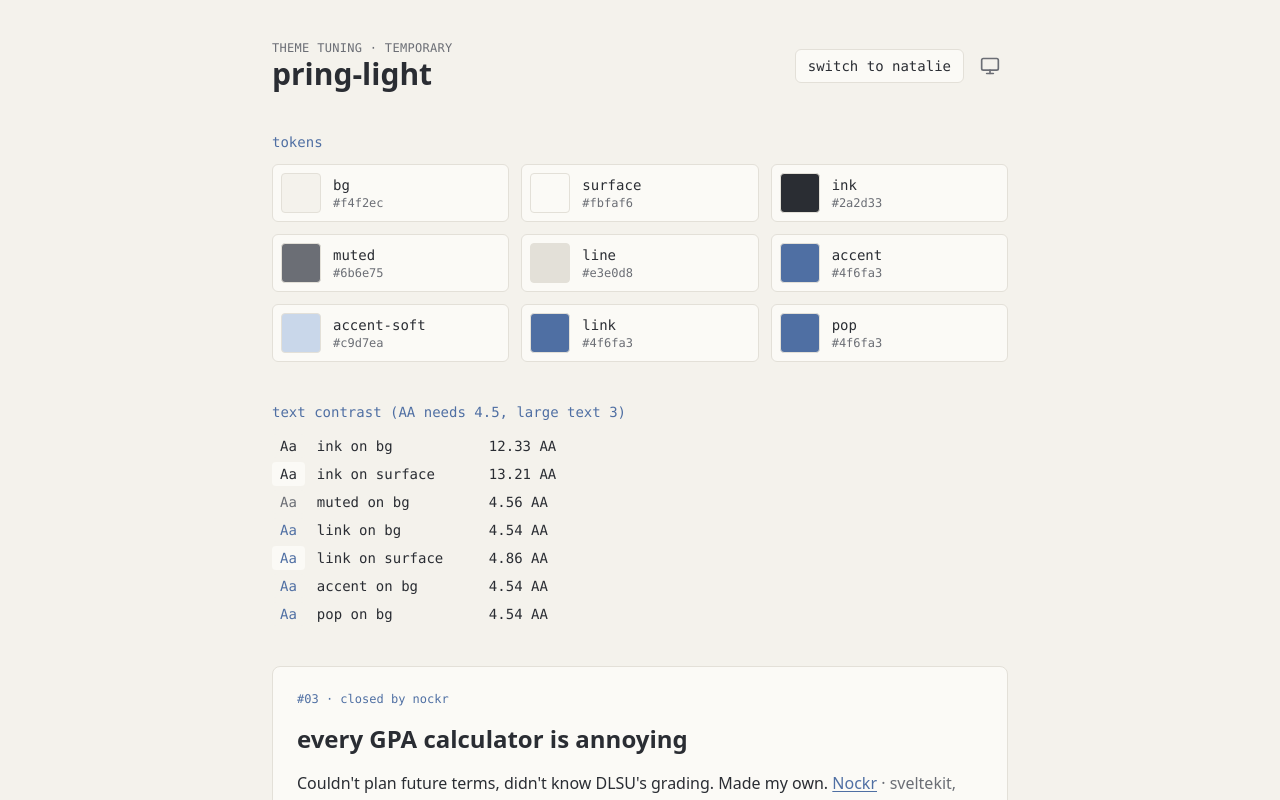
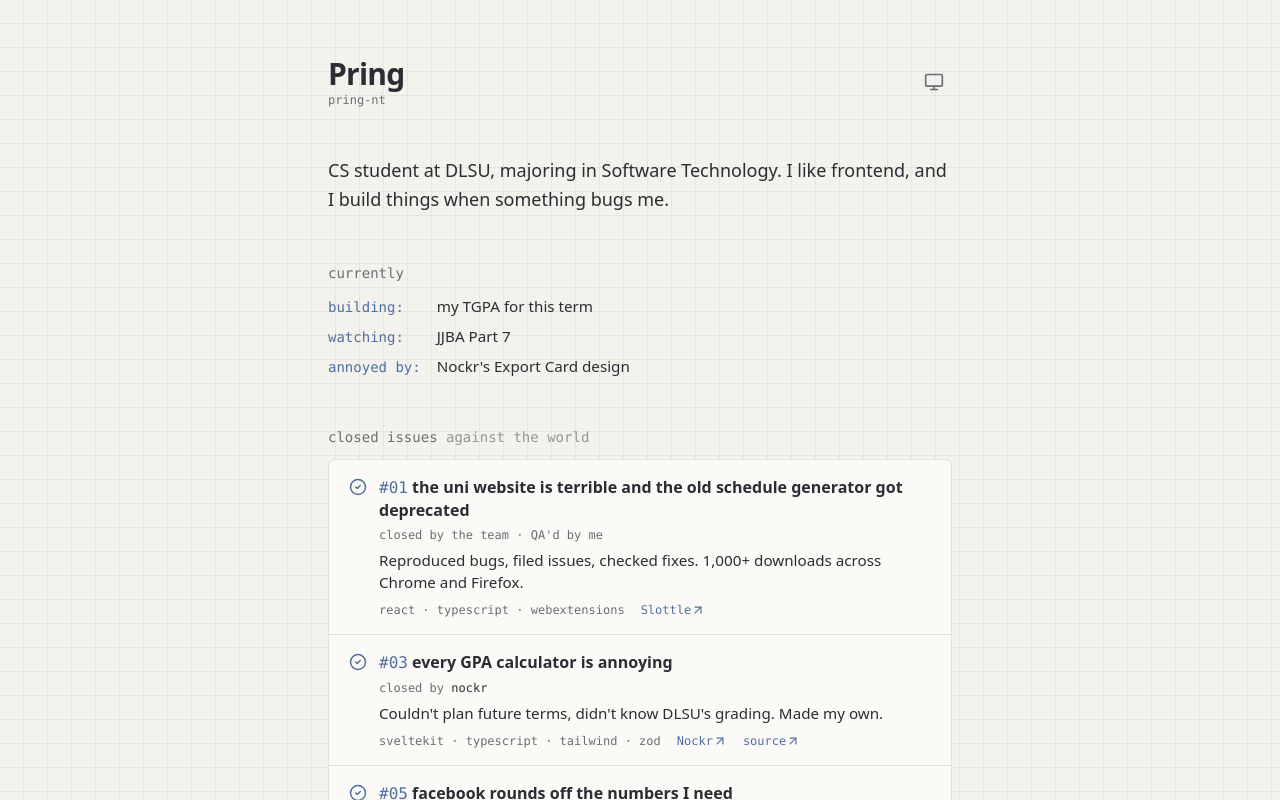
Before and after one commit to pring-nt/pring-nt-portfolio, a SvelteKit app: page / in a window 1280 px wide. Shown: the top 800 px of the page. Built offline with nearby package versions, Linux system fonts and the light colour scheme.

Commit message:
feat: add Pring layout with closed issues, currently block and shared shell

```diff
--- a/src/app.css
+++ b/src/app.css
@@ -1,7 +1,16 @@
 @import 'tailwindcss';
 
-@custom-variant dark (&:where([data-theme$='-dark'], [data-theme$='-dark'] *));
-@custom-variant pring (&:where([data-theme^='pring'], [data-theme^='pring'] *));
+@custom-variant dark {
+	&:where([data-theme$='-dark'], [data-theme$='-dark'] *) {
+		@slot;
+	}
+	@media (prefers-color-scheme: dark) {
+		&:where(:root:not([data-theme]), :root:not([data-theme]) *) {
+			@slot;
+		}
+	}
+}
+@custom-variant pring (&:where([data-theme^='pring'], [data-theme^='pring'] *, :root:not([data-theme]) *));
 @custom-variant natalie (&:where([data-theme^='natalie'], [data-theme^='natalie'] *));
 
 @theme inline {
@@ -112,3 +121,15 @@
 		font-family: var(--font-body);
 	}
 }
+
+@layer base {
+	:root:not([data-theme]) body,
+	[data-theme^='pring'] body {
+		background-image:
+			linear-gradient(var(--grid) 1px, transparent 1px),
+			linear-gradient(90deg, var(--grid) 1px, transparent 1px);
+		--grid: color-mix(in srgb, var(--line) 65%, transparent);
+		background-size: 24px 24px;
+		background-position: -1px -1px;
+	}
+}
--- /dev/null
+++ b/src/lib/components/natalie/NatalieLayout.svelte
@@ -0,0 +1,7 @@
+<script lang="ts">
+	import { profile } from '#lib/content/index.ts';
+</script>
+
+<section aria-label="About">
+	<p class="max-w-prose text-lg leading-relaxed">{profile.natalie.intro}</p>
+</section>
--- /dev/null
+++ b/src/lib/components/pring/CurrentlyBlock.svelte
@@ -0,0 +1,12 @@
+<script lang="ts">
+	import type { CurrentlyItem } from '#lib/content/index.ts';
+
+	let { items }: { items: CurrentlyItem[] } = $props();
+</script>
+
+<dl class="grid grid-cols-[auto_1fr] gap-x-4 gap-y-1.5 text-[0.95rem]">
+	{#each items as item (item.label)}
+		<dt class="font-mono text-sm leading-6 text-accent">{item.label}:</dt>
+		<dd>{item.value}</dd>
+	{/each}
+</dl>
--- /dev/null
+++ b/src/lib/components/pring/IssueList.svelte
@@ -0,0 +1,52 @@
+<script lang="ts">
+	import { ArrowUpRight, CircleCheck } from '@lucide/svelte';
+	import type { Project } from '#lib/content/index.ts';
+
+	let { projects }: { projects: Project[] } = $props();
+
+	const issues = $derived(
+		projects
+			.filter((project) => project.issue)
+			.toSorted((a, b) => a.issue!.number - b.issue!.number)
+	);
+
+	const pad = (n: number) => String(n).padStart(2, '0');
+</script>
+
+<ol class="divide-y divide-line overflow-hidden rounded-md border border-line bg-surface">
+	{#each issues as project (project.slug)}
+		{@const issue = project.issue!}
+		<li class="flex gap-3 px-4 py-4 sm:px-5">
+			<CircleCheck class="mt-0.5 size-4.5 shrink-0 text-accent" aria-label="closed" />
+			<article class="min-w-0 space-y-1.5">
+				<h3 class="leading-snug font-semibold">
+					<span class="font-mono font-normal text-accent">#{pad(issue.number)}</span>
+					{issue.title}
+				</h3>
+				<p class="font-mono text-xs text-muted">
+					{#if project.role === 'qa'}
+						closed by the team · QA'd by me
+					{:else}
+						closed by <code class="text-ink">{project.slug}</code>
+					{/if}
+				</p>
+				{#if issue.body}
+					<p class="text-[0.95rem]">{issue.body}</p>
+				{/if}
+				<p class="flex flex-wrap gap-x-4 gap-y-1 pt-0.5 font-mono text-xs">
+					<span class="text-muted">{project.tags.join(' · ')}</span>
+					{#if project.site}
+						<a class="inline-flex items-center text-link hover:underline" href={project.site}>
+							{project.name}<ArrowUpRight class="size-3.5" aria-hidden="true" />
+						</a>
+					{/if}
+					{#if project.repo}
+						<a class="inline-flex items-center text-link hover:underline" href={project.repo}>
+							source<ArrowUpRight class="size-3.5" aria-hidden="true" />
+						</a>
+					{/if}
+				</p>
+			</article>
+		</li>
+	{/each}
+</ol>
--- /dev/null
+++ b/src/lib/components/pring/PringLayout.svelte
@@ -0,0 +1,23 @@
+<script lang="ts">
+	import { currently, profile, visibleProjects } from '#lib/content/index.ts';
+	import CurrentlyBlock from './CurrentlyBlock.svelte';
+	import IssueList from './IssueList.svelte';
+</script>
+
+<div class="space-y-12">
+	<section aria-label="About">
+		<p class="max-w-prose text-lg leading-relaxed">{profile.pring.intro}</p>
+	</section>
+
+	<section aria-labelledby="pring-currently" class="space-y-3">
+		<h2 id="pring-currently" class="font-mono text-sm text-muted">currently</h2>
+		<CurrentlyBlock items={currently} />
+	</section>
+
+	<section aria-labelledby="pring-issues" class="space-y-3">
+		<h2 id="pring-issues" class="font-mono text-sm text-muted">
+			closed issues <span class="text-muted/70">against the world</span>
+		</h2>
+		<IssueList projects={visibleProjects} />
+	</section>
+</div>
--- /dev/null
+++ b/src/lib/components/shared/SiteFooter.svelte
@@ -0,0 +1,25 @@
+<script lang="ts">
+	import { links, profile } from '#lib/content/index.ts';
+	import { themeState } from '#lib/state/theme.svelte.ts';
+</script>
+
+<footer class="space-y-4 border-t border-line pt-6 text-sm">
+	<ul class="flex flex-wrap gap-x-5 gap-y-2">
+		{#each links as link (link.kind)}
+			<li>
+				<a class="text-link hover:underline" href={link.href}>
+					<span class="font-mono text-xs text-muted">{link.label}</span>
+					{link.handle}
+				</a>
+			</li>
+		{/each}
+	</ul>
+	<button
+		type="button"
+		class="rounded-sm text-left text-muted hover:text-ink focus-visible:outline-2 focus-visible:outline-offset-2 focus-visible:outline-accent"
+		onclick={() => themeState.togglePersona()}
+	>
+		<span class="natalie:hidden">{profile.pring.switchHint}</span>
+		<span class="hidden natalie:inline">{profile.natalie.switchHint}</span>
+	</button>
+</footer>
--- /dev/null
+++ b/src/lib/components/shared/SiteHeader.svelte
@@ -0,0 +1,24 @@
+<script lang="ts">
+	import { profile } from '#lib/content/index.ts';
+	import { themeState } from '#lib/state/theme.svelte.ts';
+	import ColorModeToggle from './ColorModeToggle.svelte';
+</script>
+
+<header class="flex items-center justify-between gap-4">
+	<button
+		type="button"
+		class="rounded-sm text-left focus-visible:outline-2 focus-visible:outline-offset-4 focus-visible:outline-accent"
+		onclick={() => themeState.togglePersona()}
+	>
+		<span class="natalie:hidden">
+			<span class="sr-only">Switch to {profile.natalie.name}. Currently </span>
+			<span class="block text-3xl font-semibold tracking-tight">{profile.pring.name}</span>
+			<span class="block font-mono text-xs text-muted">pring-nt</span>
+		</span>
+		<span class="hidden natalie:block">
+			<span class="sr-only">Switch to {profile.pring.name}. Currently </span>
+			<span class="block font-display text-3xl">{profile.natalie.name}</span>
+		</span>
+	</button>
+	<ColorModeToggle />
+</header>
--- a/src/routes/+layout.svelte
+++ b/src/routes/+layout.svelte
@@ -2,6 +2,8 @@
 	import '../app.css';
 	import { onMount } from 'svelte';
 	import favicon from '#lib/assets/favicon.svg';
+	import SiteFooter from '#lib/components/shared/SiteFooter.svelte';
+	import SiteHeader from '#lib/components/shared/SiteHeader.svelte';
 	import { themeState } from '#lib/state/theme.svelte.ts';
 
 	let { children } = $props();
@@ -13,4 +15,10 @@
 	<link rel="icon" href={favicon} />
 </svelte:head>
 
-{@render children()}
+<div class="mx-auto flex min-h-dvh max-w-2xl flex-col gap-12 px-4 py-10 sm:px-6 sm:py-14">
+	<SiteHeader />
+	<main class="flex-1">
+		{@render children()}
+	</main>
+	<SiteFooter />
+</div>
--- a/src/routes/+page.svelte
+++ b/src/routes/+page.svelte
@@ -1,132 +1,13 @@
 <script lang="ts">
-	import { onMount } from 'svelte';
-	import ColorModeToggle from '#lib/components/shared/ColorModeToggle.svelte';
-	import { themeState } from '#lib/state/theme.svelte.ts';
-	import { visibleProjects } from '#lib/content/index.ts';
-
-	const sample = visibleProjects[0];
-
-	const tokens = [
-		'bg',
-		'surface',
-		'ink',
-		'muted',
-		'line',
-		'accent',
-		'accent-soft',
-		'link',
-		'pop'
-	] as const;
-	type Token = (typeof tokens)[number];
-
-	const textChecks: [fg: Token, bg: Token][] = [
-		['ink', 'bg'],
-		['ink', 'surface'],
-		['muted', 'bg'],
-		['link', 'bg'],
-		['link', 'surface'],
-		['accent', 'bg'],
-		['pop', 'bg']
-	];
-
-	let values = $state<Record<string, string>>({});
-	let appliedTheme = $state('');
-
-	function luminance(hex: string) {
-		const [r, g, b] = [1, 3, 5].map((i) => {
-			const c = parseInt(hex.slice(i, i + 2), 16) / 255;
-			return c <= 0.03928 ? c / 12.92 : ((c + 0.055) / 1.055) ** 2.4;
-		});
-		return 0.2126 * r + 0.7152 * g + 0.0722 * b;
-	}
-
-	function contrast(a: string, b: string) {
-		if (!a || !b) return 0;
-		const [hi, lo] = [luminance(a), luminance(b)].sort((x, y) => y - x);
-		return (hi + 0.05) / (lo + 0.05);
-	}
-
-	function readTokens() {
-		const style = getComputedStyle(document.documentElement);
-		values = Object.fromEntries(tokens.map((t) => [t, style.getPropertyValue(`--${t}`).trim()]));
-		appliedTheme = document.documentElement.dataset.theme ?? '';
-	}
-
-	onMount(() => {
-		readTokens();
-		const observer = new MutationObserver(readTokens);
-		observer.observe(document.documentElement, { attributeFilter: ['data-theme'] });
-		return () => observer.disconnect();
-	});
+	import { profile } from '#lib/content/index.ts';
+	import NatalieLayout from '#lib/components/natalie/NatalieLayout.svelte';
+	import PringLayout from '#lib/components/pring/PringLayout.svelte';
 </script>
 
-<main class="mx-auto max-w-3xl space-y-10 px-4 py-10">
-	<header class="flex flex-wrap items-center justify-between gap-4">
-		<div>
-			<p class="font-mono text-xs tracking-wide text-muted uppercase">theme tuning · temporary</p>
-			<h1 class="font-display text-3xl font-semibold">{appliedTheme}</h1>
-		</div>
-		<div class="flex items-center gap-2">
-			<button
-				type="button"
-				class="rounded-md border border-line bg-surface px-3 py-1.5 font-mono text-sm"
-				onclick={() => themeState.togglePersona()}
-			>
-				switch to {themeState.persona === 'pring' ? 'natalie' : 'pring'}
-			</button>
-			<ColorModeToggle />
-		</div>
-	</header>
+<svelte:head>
+	<title>Pring</title>
+	<meta name="description" content={profile.pring.intro} />
+</svelte:head>
 
-	<section class="space-y-3">
-		<h2 class="font-mono text-sm text-accent">tokens</h2>
-		<ul class="grid grid-cols-2 gap-3 sm:grid-cols-3">
-			{#each tokens as token (token)}
-				<li class="flex items-center gap-3 rounded-md border border-line bg-surface p-2">
-					<span
-						class="size-10 shrink-0 rounded border border-line"
-						style:background-color="var(--{token})"
-					></span>
-					<span class="min-w-0">
-						<span class="block font-mono text-sm">{token}</span>
-						<span class="block font-mono text-xs text-muted">{values[token]}</span>
-					</span>
-				</li>
-			{/each}
-		</ul>
-	</section>
-
-	<section class="space-y-3">
-		<h2 class="font-mono text-sm text-accent">text contrast (AA needs 4.5, large text 3)</h2>
-		<ul class="space-y-1 font-mono text-sm">
-			{#each textChecks as [fg, bg] (`${fg}-${bg}`)}
-				{@const ratio = contrast(values[fg], values[bg])}
-				<li class="flex items-center gap-3">
-					<span
-						class="rounded px-2 py-0.5"
-						style:color="var(--{fg})"
-						style:background-color="var(--{bg})">Aa</span
-					>
-					<span class="w-40">{fg} on {bg}</span>
-					<span class={ratio >= 4.5 ? 'text-ink' : 'text-pop'}>
-						{ratio.toFixed(2)}
-						{ratio >= 4.5 ? 'AA' : ratio >= 3 ? 'large only' : 'fail'}
-					</span>
-				</li>
-			{/each}
-		</ul>
-	</section>
-
-	<section class="space-y-4 rounded-lg border border-line bg-surface p-6">
-		<p class="font-mono text-xs text-accent">
-			#{String(sample.issue?.number).padStart(2, '0')} · closed by <code>{sample.slug}</code>
-		</p>
-		<h2 class="font-display text-2xl font-semibold">{sample.issue?.title}</h2>
-		<p>
-			{themeState.persona === 'natalie' ? sample.natalie : sample.issue?.body}
-			<a href={sample.site} class="text-link underline underline-offset-2">{sample.name}</a>
-			<span class="text-muted">· {sample.tags.join(', ')}</span>
-		</p>
-		<p class="inline-block rounded bg-accent-soft px-2 py-1 text-sm">accent-soft highlight</p>
-	</section>
-</main>
+<div class="natalie:hidden"><PringLayout /></div>
+<div class="hidden natalie:block"><NatalieLayout /></div>
```
